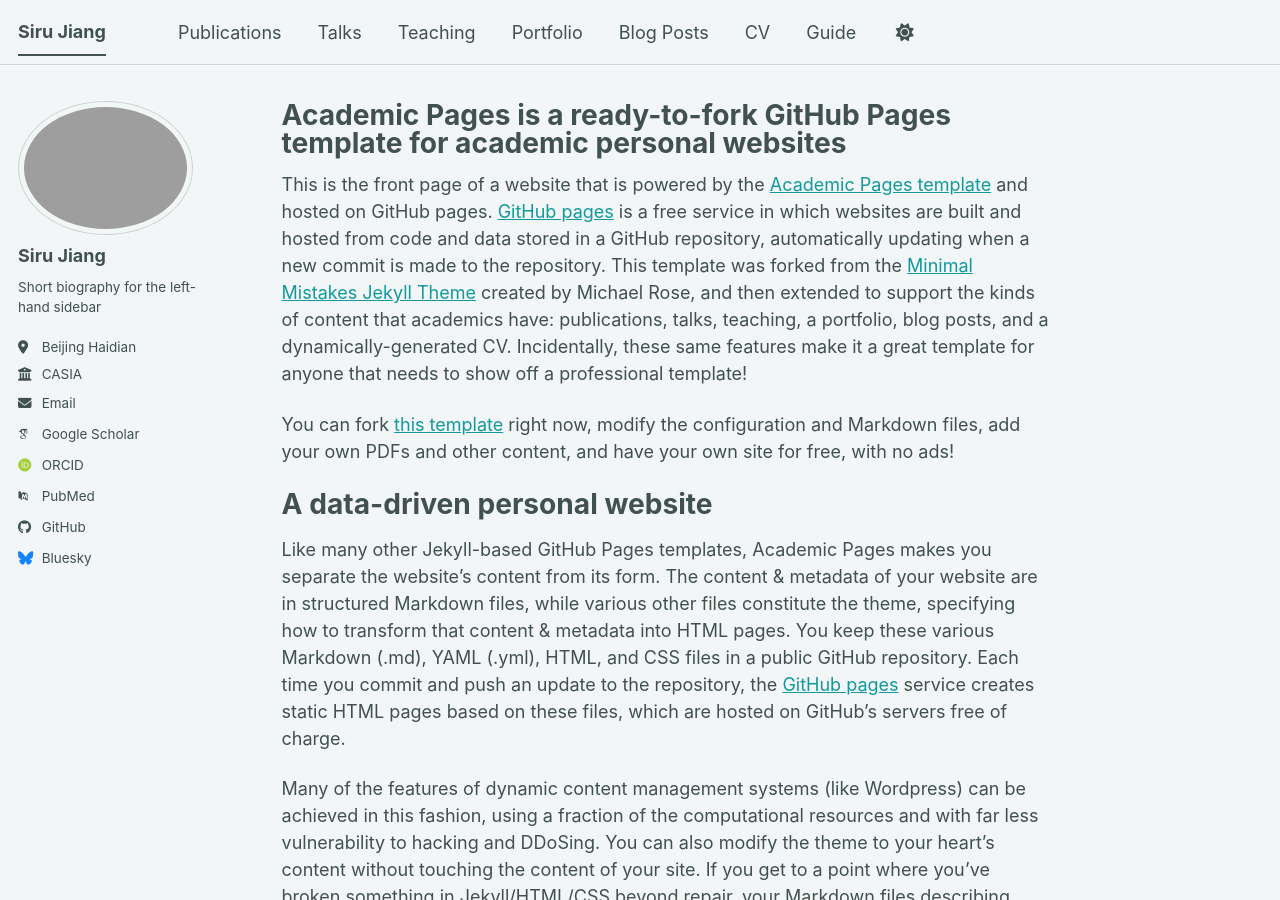
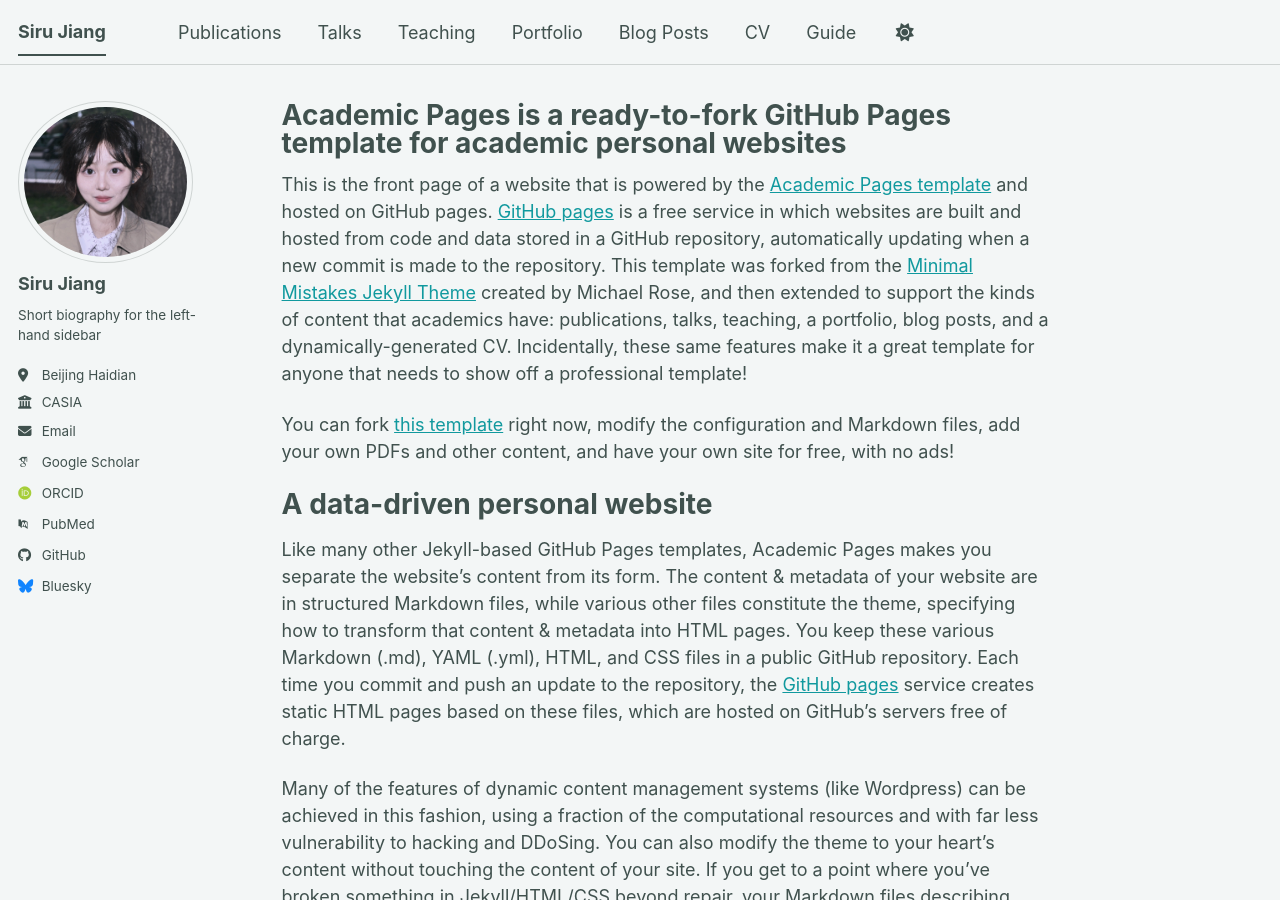
Before and after one commit to SHER-Jiang/sherjiang.github.io, a Jekyll site: the page built from _pages/about.md, in a window 1280 px wide and 900 px high. Built offline with Jekyll 4.4.1, drawn with Linux system fonts in a browser that asks for light colours; some web fonts are replaced; a script bundle is joined from its source files by our own code; library files that are not in the unit come from our copies.

Commit message:
Update _config.yml

```diff
--- a/_config.yml
+++ b/_config.yml
@@ -23,7 +23,7 @@
 #               Additional customization can be done by editing /_includes/author-profile.html
 author:
   # Biographic information
-  avatar           : "jsr.png"
+  avatar           : "jsr.jpg"
   name             : "Siru Jiang"
   pronouns         : # example: "she/her"
   bio              : "Short biography for the left-hand sidebar"
```
